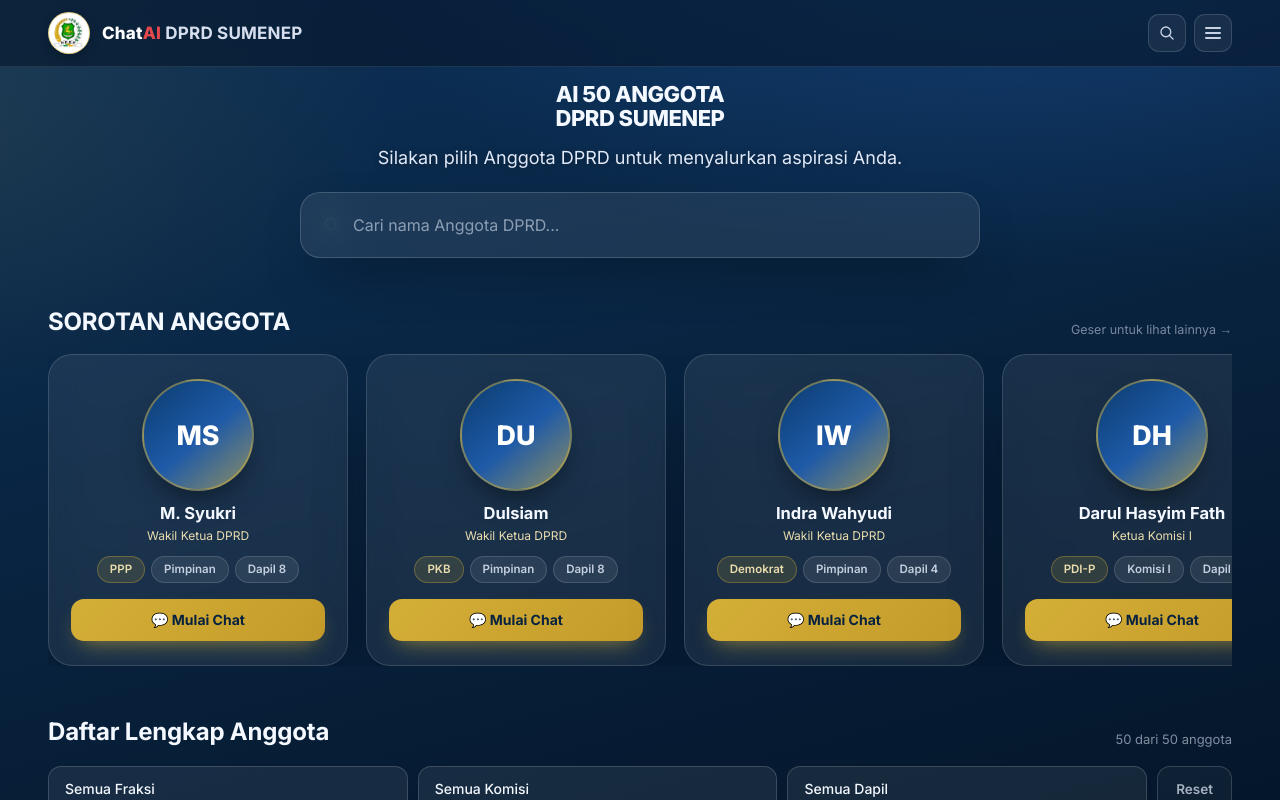
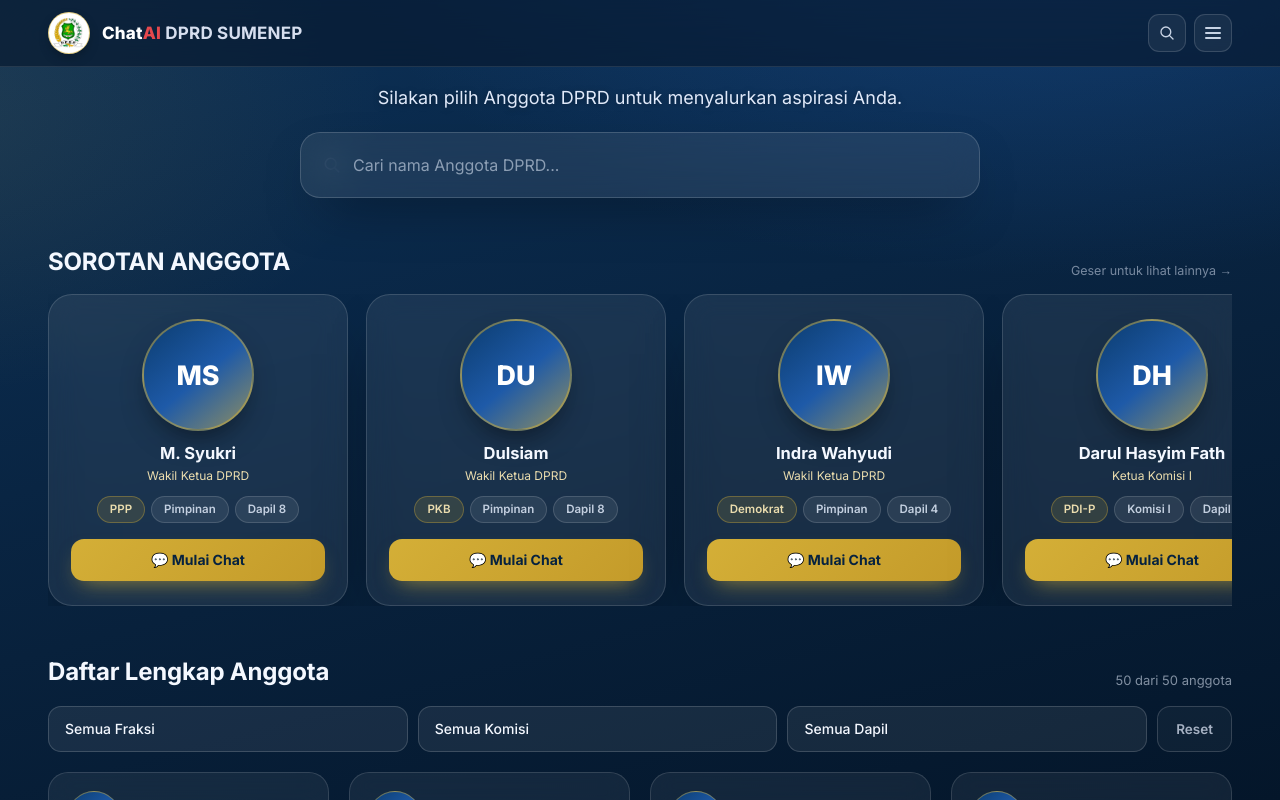
Before and after one commit to hamrasidi7-rgb/AI-50-Anggota-DPRD-Sumenep, a Next.js app: page / in a window 1280 px wide. Built offline with nearby package versions, Linux system fonts and the light colour scheme.

Commit message:
Remove h1 title, subtitle langsung di bawah header

```diff
--- a/components/HomeView.tsx
+++ b/components/HomeView.tsx
@@ -298,12 +298,6 @@ export default function HomeView({ q, fraksi, komisi, dapil, onQ, onFraksi, onKo
 
         {/* HERO */}
         <section className="pt-4 pb-1.5 text-center">
-          <h1
-            className="mb-3 font-extrabold leading-[1.08] tracking-[-0.5px] text-text-hi mx-auto uppercase"
-            style={{ maxWidth: '14ch', fontSize: 'clamp(13px, 2vw, 22px)' }}
-          >
-            AI 50 Anggota DPRD Sumenep
-          </h1>
           <p
             className="mx-auto max-w-[560px] leading-relaxed"
             style={{ fontSize: 'clamp(15px, 1.6vw, 18px)', color: 'rgba(231,240,255,0.97)', textShadow: '0 1px 6px rgba(0,0,0,0.35)' }}
```
